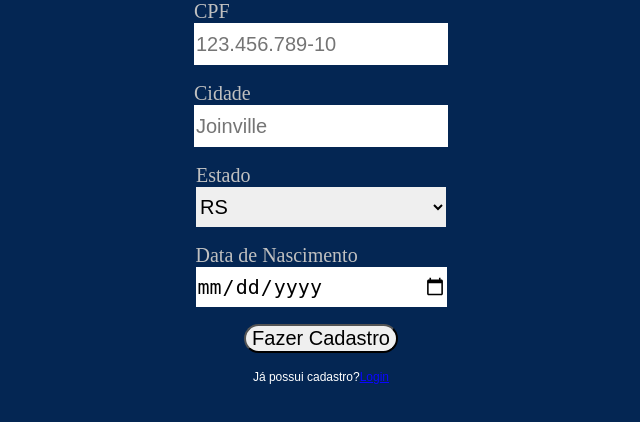
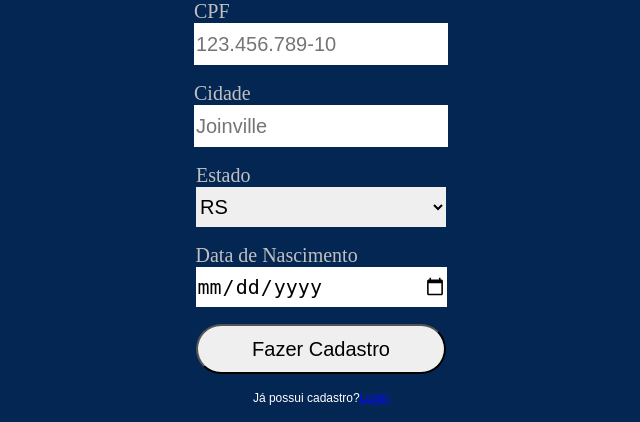
Before and after one commit to wandjr/VanoTech, a PHP site: page /cadastro.html in a window 1280 px wide. Shown: the part 936-1358 px from the top of the page, without its empty margins (319-959 px from the left). Before the commit the page ends 1320 px from the top, so only its background shows below. Run offline with PHP 8.4, Linux system fonts and the light colour scheme; some web fonts are replaced.

Commit message:
Update vanotech.css

```diff
--- a/vanotech.css
+++ b/vanotech.css
@@ -179,5 +179,6 @@
 {
     font-size: 20px;
     border-radius: 50px;
-
+    width: 250px;
+    height: 50px;
 }
```
